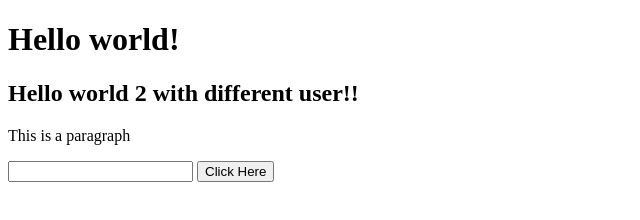
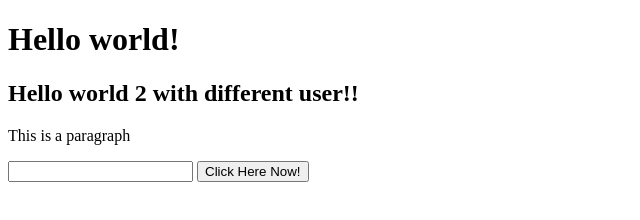
Before and after one commit to brightshadows/gitProject, a plain HTML site: page index.html in a window 1280 px wide. Shown: the full height of the page, 0-640 px from the left. Drawn offline with Linux system fonts and the light colour scheme.

Commit message:
added click here now!

```diff
--- a/index.html
+++ b/index.html
@@ -11,7 +11,7 @@
     <p>This is a paragraph</p>
     <form>
         <input type="text" />
-        <button>Click Here</button>
+        <button>Click Here Now!</button>
     </form>
 <body>
 
```
